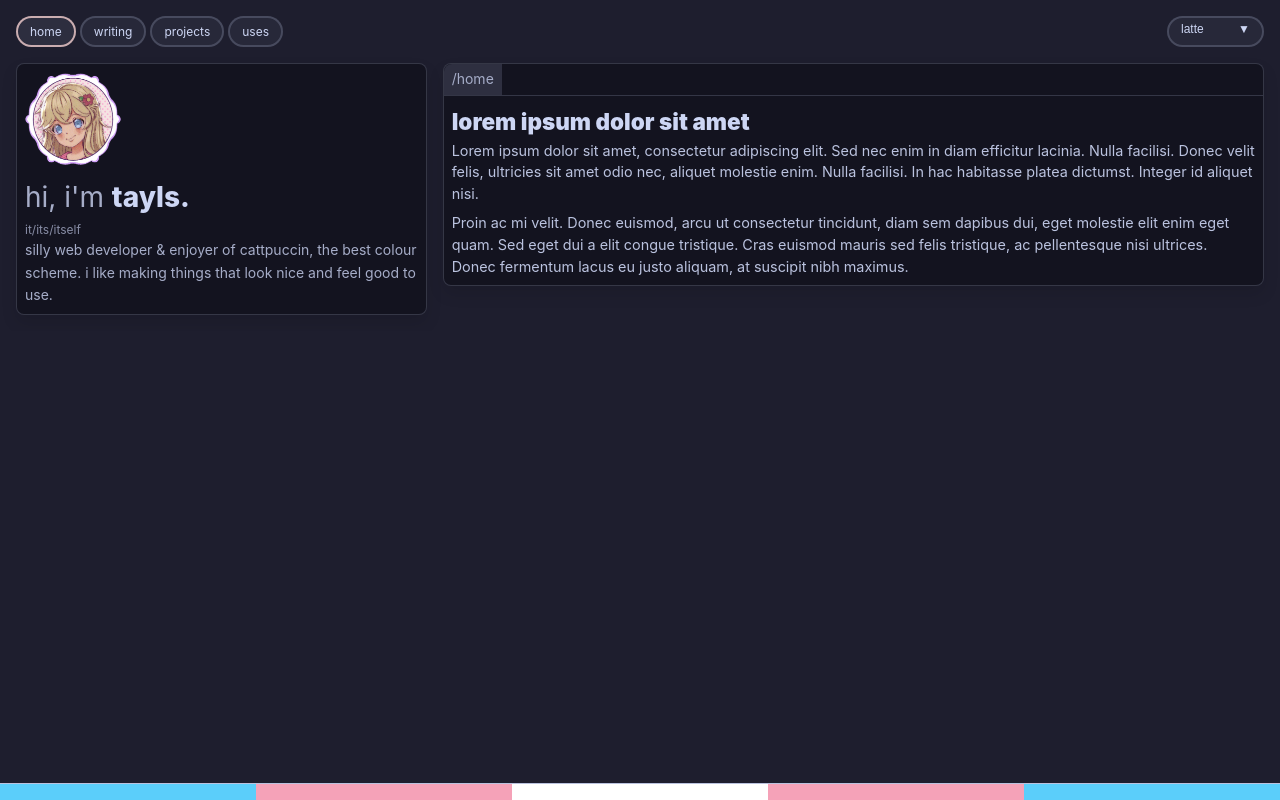
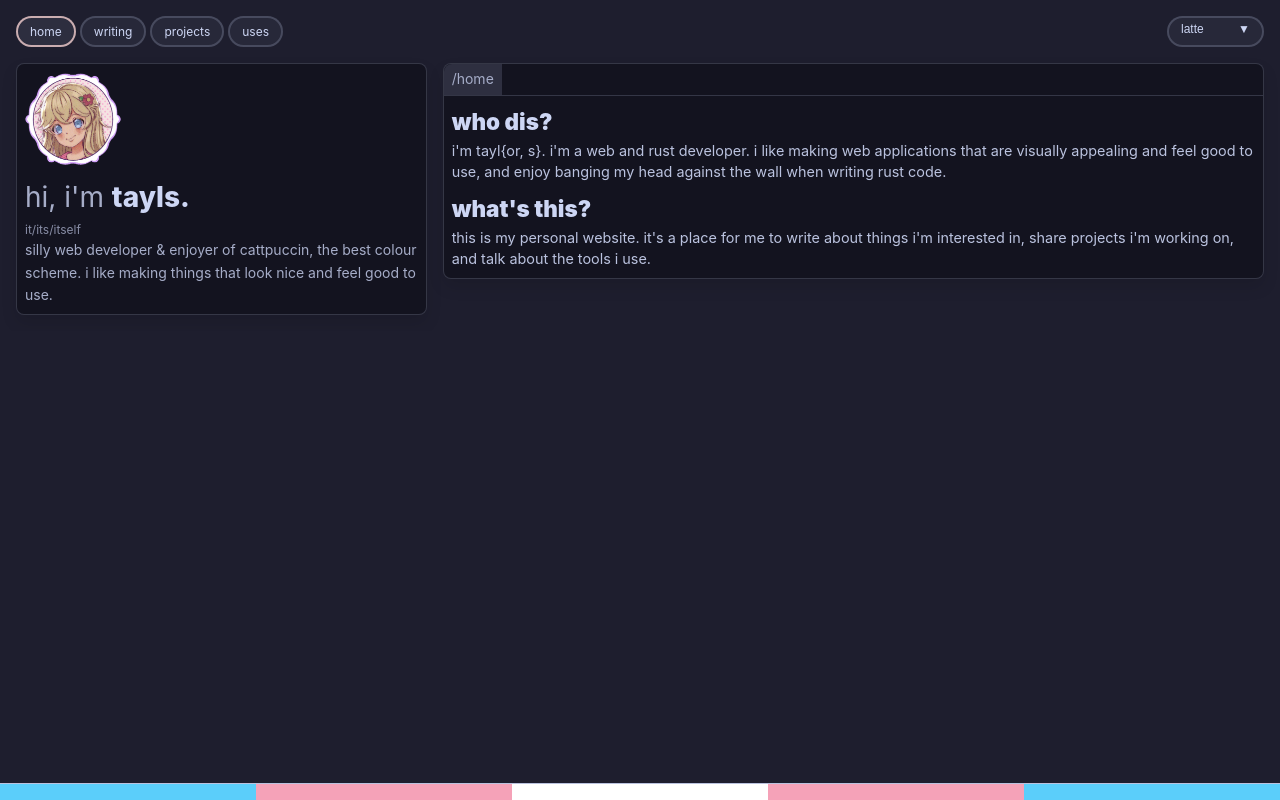
Before and after one commit to irimoe/legallyiris.github.io, a Vue app: page /home in a window 1280 px wide. Built offline with nearby package versions, Linux system fonts and the light colour scheme.

Commit message:
feat: move page css to different file, add content to HomeView

```diff
--- a/src/css/main.scss
+++ b/src/css/main.scss
@@ -8,3 +8,33 @@
   font-weight: normal;
   overflow: hidden;
 }
+
+main.page {
+  h1,
+  h2,
+  h3 {
+    color: hsla(var(--text) / 1);
+    font-weight: 900;
+  }
+
+  p {
+    color: hsla(var(--text) / 0.9);
+    font-size: 0.9rem;
+    line-height: 1.5;
+    margin-bottom: 0.5rem;
+    &:last-child {
+      margin-bottom: 0;
+    }
+  }
+}
+
+hr {
+  border: 0;
+  border-top: 1px solid hsla(var(--text) / 0.1);
+  margin: 0.5rem 0;
+}
+
+a {
+  color: hsla(var(--blue) / 1);
+  text-decoration: none;
+}
--- a/src/router/index.ts
+++ b/src/router/index.ts
@@ -22,6 +22,7 @@ const router = createRouter({
       path: '/projects',
       name: 'projects',
       component: () => import('../views/ProjectsView.vue'),
+      children: [{ path: '/vuecuit', component: () => import('../views/Projects/Vuecuit.vue') }],
     },
     {
       path: '/uses',
--- a/src/views/HomeView.vue
+++ b/src/views/HomeView.vue
@@ -1,38 +1,18 @@
 <script setup lang="ts"></script>
 
 <template>
-  <main>
-    <h2>lorem ipsum dolor sit amet</h2>
+  <main class="page">
+    <h2>who dis?</h2>
     <p>
-      Lorem ipsum dolor sit amet, consectetur adipiscing elit. Sed nec enim in diam efficitur
-      lacinia. Nulla facilisi. Donec velit felis, ultricies sit amet odio nec, aliquet molestie
-      enim. Nulla facilisi. In hac habitasse platea dictumst. Integer id aliquet nisi.
+      i'm tayl{or, s}. i'm a web and rust developer. i like making web applications that are
+      visually appealing and feel good to use, and enjoy banging my head against the wall when
+      writing rust code.
     </p>
+
+    <h2>what's this?</h2>
     <p>
-      Proin ac mi velit. Donec euismod, arcu ut consectetur tincidunt, diam sem dapibus dui, eget
-      molestie elit enim eget quam. Sed eget dui a elit congue tristique. Cras euismod mauris sed
-      felis tristique, ac pellentesque nisi ultrices. Donec fermentum lacus eu justo aliquam, at
-      suscipit nibh maximus.
+      this is my personal website. it's a place for me to write about things i'm interested in,
+      share projects i'm working on, and talk about the tools i use.
     </p>
   </main>
 </template>
-
-<style scoped>
-main {
-  h1,
-  h2 {
-    color: hsla(var(--text) / 1);
-    font-weight: 900;
-  }
-
-  p {
-    color: hsla(var(--text) / 0.9);
-    font-size: 0.9rem;
-    line-height: 1.5;
-    margin-bottom: 0.5rem;
-    &:last-child {
-      margin-bottom: 0;
-    }
-  }
-}
-</style>
```
